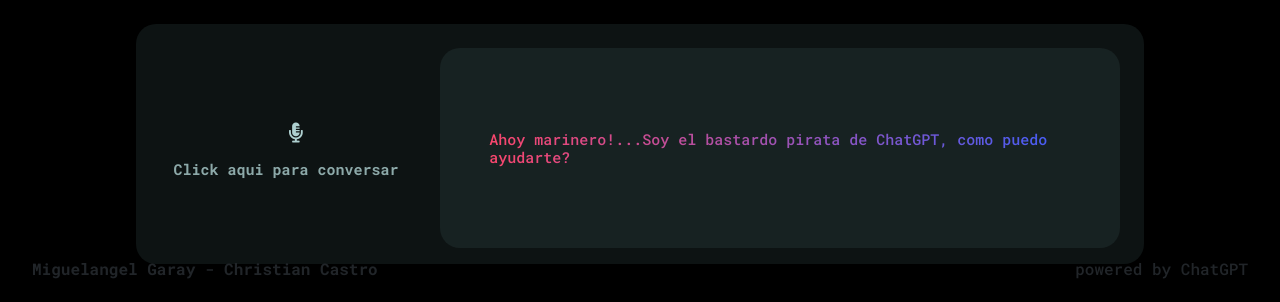
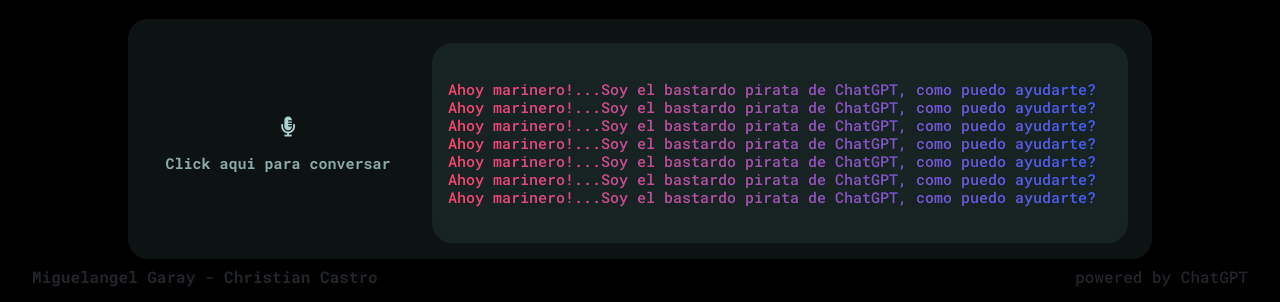
Before and after one commit to GP1589/PiraterIA, a plain HTML site: page views/index.html in a window 1280 px wide. Shown: the part 498-800 px from the top of the page. Drawn offline with nearby package versions, Linux system fonts and the light colour scheme; files that its build step writes are made by us from their sources; files whose address does not match are found by name.

Commit message:
front update- footer & answer's box

```diff
--- a/public/css/styles.css
+++ b/public/css/styles.css
@@ -216,7 +216,7 @@
 }
 
 .scrollable-div {
-  /* overflow: auto; Enable both vertical and horizontal scrolling */
+  overflow: auto; /*Enable both vertical and horizontal scrolling */
   /* white-space: nowrap; Prevent line breaks */
   /* width: 100%; Set width to fill parent container */
   scrollbar-width: none; /* Hide scrollbar for Firefox */
@@ -229,8 +229,8 @@
   display: none; /* Hide scrollbar for Chrome and Safari */
 }
 footer {
-  position: absolute;
-  bottom: 2%;
+  /* position: absolute;
+  bottom: 2%; */
   width: 100%;
 }
 
@@ -271,7 +271,7 @@
   /* Father Box */
   #father{
     max-width: 90vw!important;
-    height: 40vh!important;
+    height: 52vh!important;
     flex-direction: column!important;
   }
   #start-btn{
@@ -303,4 +303,13 @@
   .bot :nth-child(2){
     text-align: end;
   }
+  #response{
+    max-width: 100%!important;
+    /* max-height: 200px; */
+  }
 }
+@media (min-width:1100) {
+  #response{
+    max-width: 90%!important;
+  }
+}
--- a/views/index.html
+++ b/views/index.html
@@ -21,8 +21,10 @@
     />
   </head>
 
-  <body style="background-color: black; width: 100%; height: 100%">
-    <section class="main" style="height: 100vh">
+  <body
+  style="background-color: black; width: 100%; height: 100vh;"
+  class="d-flex flex-column justify-content-between">
+    <section class="main">
       <!-- LOGOS -->
       <div
         id="logos"
@@ -35,7 +37,7 @@
       <div
         class="d-flex flex-column align-items-center justify-content-center"
         style="height: 100%; width: 100%">
-        <div class="image-container">
+        <div class="image-container mt-3">
           <div class="image">
             <img
               id="myImage"
@@ -45,14 +47,10 @@
             />
           </div>
           <h1 id="neon" style="font-weight: 700;margin-block: 2rem;">P I R A T E R - IA</h1>
-          <!-- <div id="small">
-            Ahoy marinero!...Soy el bastardo pirata de ChatGPT, como puedo
-            ayudarte?
-          </div> -->
         </div>
         <!-- FATHER BOX -->
         <div
-          class="input scrollable-div p-2 mx-3"
+          class="input scrollable-div p-2 mx-3 mt-3"
           style="max-width: 80vw; height: 30vh"
           id="father">
           <div
@@ -77,13 +75,23 @@
             <h1
               class="content mb-0"
               style="
-                max-width: 90%;
                 white-space: inherit;
                 margin: 0;
                 padding: 0.5rem;
-                max-height: 200px;
               "
               id="response">
+              Ahoy marinero!...Soy el bastardo pirata de ChatGPT, como puedo
+              ayudarte?
+              Ahoy marinero!...Soy el bastardo pirata de ChatGPT, como puedo
+              ayudarte?
+              Ahoy marinero!...Soy el bastardo pirata de ChatGPT, como puedo
+              ayudarte?
+              Ahoy marinero!...Soy el bastardo pirata de ChatGPT, como puedo
+              ayudarte?
+              Ahoy marinero!...Soy el bastardo pirata de ChatGPT, como puedo
+              ayudarte?
+              Ahoy marinero!...Soy el bastardo pirata de ChatGPT, como puedo
+              ayudarte?
               Ahoy marinero!...Soy el bastardo pirata de ChatGPT, como puedo
               ayudarte?
             </h1>
@@ -91,7 +99,7 @@
         </div>
       </div>
     </section>
-    <footer>
+    <footer class="my-2">
       <div class="bot">
         <h6><a>Miguelangel Garay </a>-<a> Christian Castro</a></h6>
         <h6>powered by ChatGPT</h6>
```
